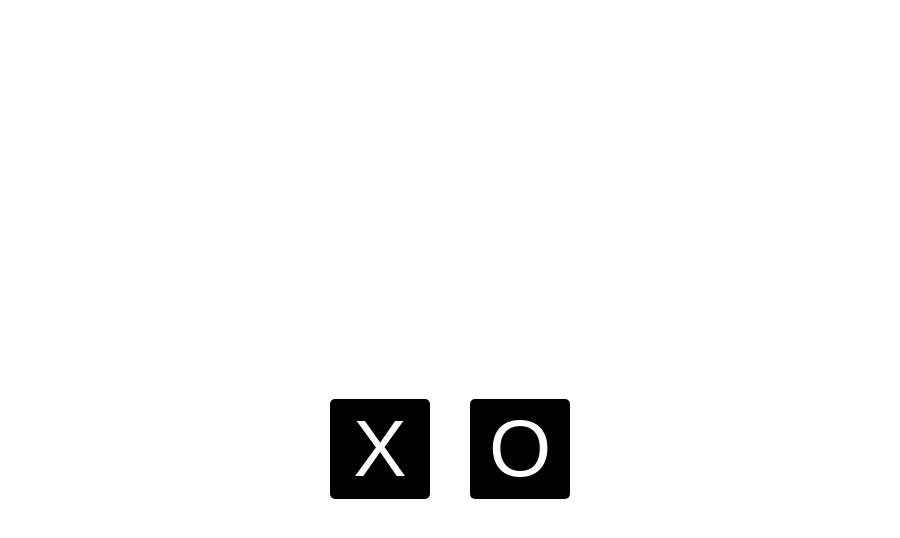
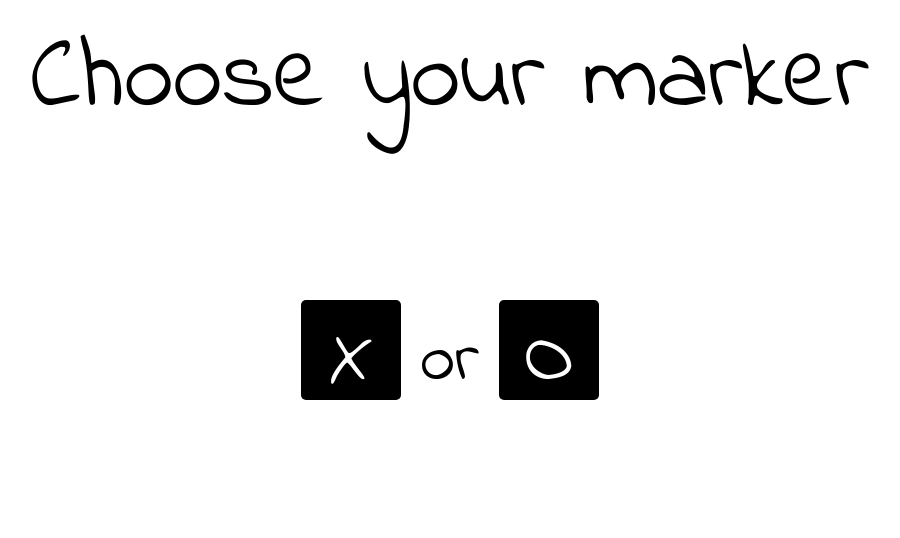
Before and after one commit to ADeeley/tic_tac_toe, a website: page index.html in a window 1280 px wide. Shown: the whole page, without its empty margins (190-1090 px from the left). Drawn offline with nearby package versions, Linux system fonts and the light colour scheme.

Commit message:
Updated counter choice css with new font and 'or'

```diff
--- a/css/style.scss
+++ b/css/style.scss
@@ -1,22 +1,23 @@
 $tableSize: 500px;
-$largeFont: Arial, sans-serif;
+$largeFont: "Indie Flower";
 
 
 body {
 }
 .base {
     text-align: center;
-    font: 80px $largeFont;
+    font: 100px $largeFont;
     text-decoration: none;
 }
 .counterChoice {
     @extend .base;
-    margin: 30% auto;
+    margin: auto;
     width: 50%;
     display: block;
 }
 
 .counterChoiceButton {
+    font: 80px $largeFont;
     @extend .base;
     display: inline-block;
     margin: 20px;
@@ -32,6 +33,10 @@ body {
 button:active {
     color: black;
     background-color: white;
+}
+
+button:hover {
+    background-color: grey;
 }
 
 table {
@@ -67,3 +72,14 @@ table tr:last-child td {
 table tr td:last-child {
     border-right: 0;
 }
+
+#instructText {
+    @extend .base;
+    margin: auto auto 10% auto;
+}
+#counterOr {
+    @extend .base;
+    font-size: 70px;
+    display: inline-block;
+    margin: 0;
+}
--- a/index.html
+++ b/index.html
@@ -4,12 +4,13 @@
     <head>
         <title>Tic Tac Toe (Noughts and Crosses)</title>
         <link rel="stylesheet" type="text/css" href="css/style.css">
-        <script src="https://ajax.googleapis.com/ajax/libs/jquery/3.2.1/jquery.min.js"></script>
+        <script src="https://ajax.googleapis.com/ajax/libs/jquery/3.2.1/jquery.min.js" async></script>
         <script src="js/main.js"></script>
+        <link href="https://fonts.googleapis.com/css?family=Indie+Flower" rel="stylesheet">
     </head>
     <body>
         <div id="content">
-            <p>Test</p>
+            <p></p>
         </div>
     </body>
 </html>
--- a/js/main.js
+++ b/js/main.js
@@ -14,7 +14,11 @@ function counterChoice() {
     /**
      * Displays two buttons, giving the player a choice of X's or O's.
      */
+    var instructText = $("<h2>Choose your marker</h2>")
+        .attr("id", "instructText");
     $("#content").empty();
+    var orTxt = $("<h3>or</h3>")
+        .attr("id", "counterOr");
     var xBtn = $("<button></button")
         .text("X")
         .addClass("counterChoiceButton")
@@ -25,9 +29,9 @@ function counterChoice() {
         .attr("id", "oButton");
     var box = $("<div></div>")
         .addClass("counterChoice")
-        .append(xBtn, oBtn);
+        .append(xBtn, orTxt, oBtn);
 
-    $("#content").append(box);
+    $("#content").append(instructText, box);
 }
 
 function gameComplete() {
```
Also changed, not shown: css/style.css, 1 other file.
